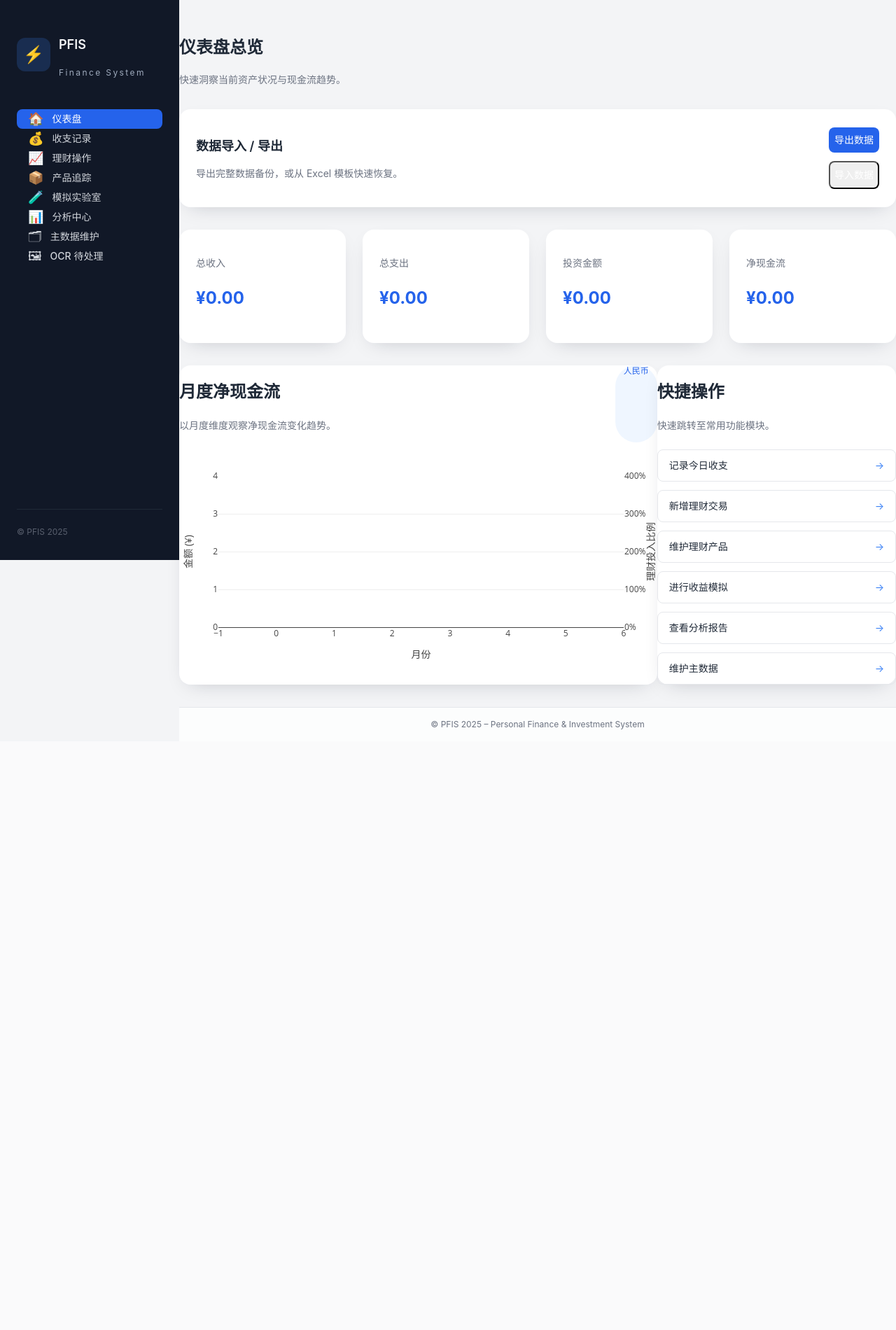
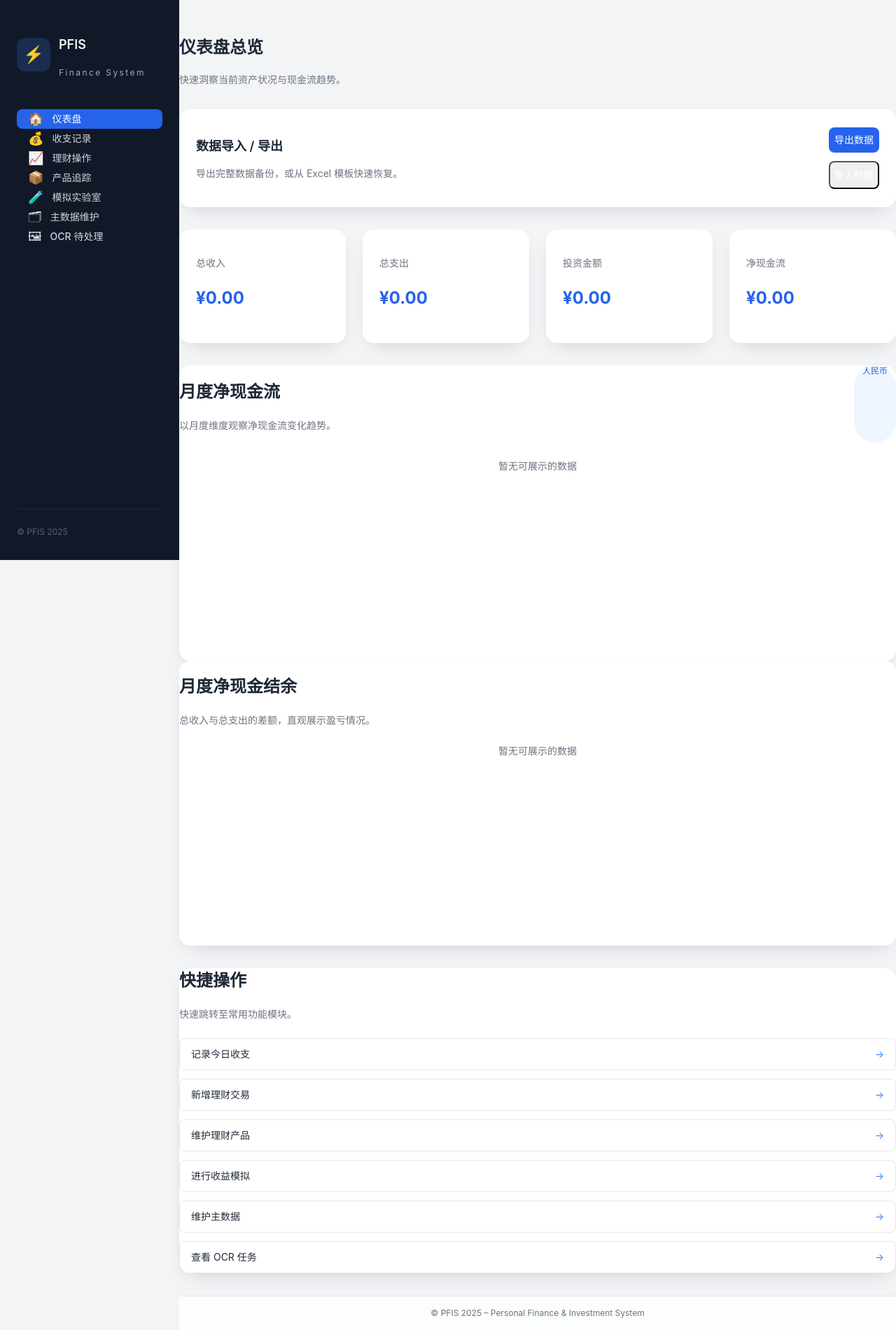
Before and after one commit to gzxsprite-cmd/PFIS, a FastAPI app: page / in a window 1280 px wide. Shown: the whole page at 70% size. Before the commit the page ends 1042 px from the top, so only its background shows below. Run offline with FastAPI, Linux system fonts and the light colour scheme; data comes from the database, SQL or seed files in the repository; data that the repository does not hold is empty; some libraries are stand-ins or nearby versions.

Commit message:
Consolidate analytics into dashboard

```diff
--- a/app/main.py
+++ b/app/main.py
@@ -6,7 +6,6 @@ from fastapi import FastAPI
 from fastapi.staticfiles import StaticFiles
 from .db_init import init_db
 from .routers import (
-    analytics,
     cash_flow,
     dashboard,
     data_tools,
@@ -26,7 +25,6 @@ app.include_router(investment_log.router)
 app.include_router(product_tracker.router)
 app.include_router(master_data.router)
 app.include_router(simulation_lab.router)
-app.include_router(analytics.router)
 app.include_router(ocr_pending.router)
 app.include_router(data_tools.router)
 
--- a/app/routers/__init__.py
+++ b/app/routers/__init__.py
@@ -1,5 +1,4 @@
 from . import (
-    analytics,
     cash_flow,
     dashboard,
     data_tools,
@@ -11,7 +10,6 @@ from . import (
 )
 
 __all__ = [
-    "analytics",
     "cash_flow",
     "dashboard",
     "data_tools",
--- a/app/templates/base.html
+++ b/app/templates/base.html
@@ -29,7 +29,6 @@
       {"label": "理财操作", "href": "/investment", "icon": "📈"},
       {"label": "产品追踪", "href": "/product_tracker/products", "icon": "📦"},
       {"label": "模拟实验室", "href": "/simulation", "icon": "🧪"},
-      {"label": "分析中心", "href": "/analytics", "icon": "📊"},
       {"label": "主数据维护", "href": "/master_data", "icon": "🗂"},
       {"label": "OCR 待处理", "href": "/ocr", "icon": "🖼"},
     ] %}
--- a/app/templates/dashboard.html
+++ b/app/templates/dashboard.html
@@ -48,8 +48,8 @@
       <p class="text-2xl font-bold text-blue-600">¥{{ '%.2f'|format(summary.net_cash) }}</p>
     </div>
   </div>
-  <div class="grid grid-cols-1 gap-8 xl:grid-cols-3">
-    <div class="bg-white rounded-2xl shadow-md p-8 space-y-6 xl:col-span-2">
+  <div class="grid grid-cols-1 gap-8 xl:grid-cols-2">
+    <div class="bg-white rounded-2xl shadow-md p-8 space-y-6">
       <div class="flex flex-col gap-3 md:flex-row md:items-start md:justify-between">
         <div class="space-y-1">
           <h2 class="text-xl font-semibold text-gray-800">月度净现金流</h2>
@@ -61,10 +61,18 @@
     </div>
     <div class="bg-white rounded-2xl shadow-md p-8 space-y-6">
       <div class="space-y-1">
+        <h2 class="text-xl font-semibold text-gray-800">月度净现金结余</h2>
+        <p class="text-sm text-gray-500">总收入与总支出的差额，直观展示盈亏情况。</p>
+      </div>
+      <div id="dashboard-netcash" class="h-72"></div>
+    </div>
+  </div>
+  <div class="bg-white rounded-2xl shadow-md p-8 space-y-6">
+    <div class="space-y-1">
       <h2 class="text-xl font-semibold text-gray-800">快捷操作</h2>
       <p class="text-sm text-gray-500">快速跳转至常用功能模块。</p>
     </div>
-      <div class="space-y-3 text-sm">
+    <div class="grid grid-cols-1 gap-3 text-sm sm:grid-cols-2">
       <a href="/cash_flow" class="flex items-center justify-between rounded-lg border border-gray-200 px-4 py-3 transition hover:border-blue-300 hover:bg-blue-50">
         <span>记录今日收支</span>
         <span class="text-blue-500">→</span>
@@ -81,15 +89,14 @@
         <span>进行收益模拟</span>
         <span class="text-blue-500">→</span>
       </a>
-        <a href="/analytics" class="flex items-center justify-between rounded-lg border border-gray-200 px-4 py-3 transition hover:border-blue-300 hover:bg-blue-50">
-          <span>查看分析报告</span>
-          <span class="text-blue-500">→</span>
-        </a>
       <a href="/master_data" class="flex items-center justify-between rounded-lg border border-gray-200 px-4 py-3 transition hover:border-blue-300 hover:bg-blue-50">
         <span>维护主数据</span>
         <span class="text-blue-500">→</span>
       </a>
-      </div>
+      <a href="/ocr" class="flex items-center justify-between rounded-lg border border-gray-200 px-4 py-3 transition hover:border-blue-300 hover:bg-blue-50">
+        <span>查看 OCR 任务</span>
+        <span class="text-blue-500">→</span>
+      </a>
     </div>
   </div>
 </section>
@@ -97,6 +104,11 @@
   window.PFISPlotlyReady(function () {
     const data = {{ monthly | tojson }};
     const months = data.map((row) => row.month);
+    if (!data.length) {
+      document.getElementById('dashboard-cashflow').innerHTML = '<div class="flex h-full items-center justify-center text-sm text-gray-500">暂无可展示的数据</div>';
+      document.getElementById('dashboard-netcash').innerHTML = '<div class="flex h-full items-center justify-center text-sm text-gray-500">暂无可展示的数据</div>';
+      return;
+    }
     const incomeBar = {
       x: months,
       y: data.map((row) => row.income),
@@ -150,6 +162,32 @@
       displayModeBar: false,
       responsive: true,
     });
+
+    const netContainer = document.getElementById('dashboard-netcash');
+    const netValues = data.map((row) => row.income - row.expense);
+    Plotly.newPlot(
+      netContainer,
+      [
+        {
+          x: months,
+          y: netValues,
+          type: 'bar',
+          marker: {
+            color: netValues.map((value) => (value >= 0 ? '#22c55e' : '#ef4444')),
+          },
+          hovertemplate: '净现金流: ¥%{y:.2f}<extra></extra>',
+        },
+      ],
+      {
+        margin: { t: 24, r: 24, b: 48, l: 56 },
+        template: 'plotly_white',
+        paper_bgcolor: 'transparent',
+        plot_bgcolor: 'transparent',
+        yaxis: { title: '净现金流 (¥)', zeroline: true },
+        xaxis: { title: '月份' },
+      },
+      { displayModeBar: false, responsive: true },
+    );
   });
 </script>
 {% endblock %}
```
Also changed, not shown: app/routers/analytics.py (deleted, +0 -34 lines), app/templates/analytics.html (deleted, +0 -61 lines), README.md. Lines whose indentation alone changed are shown as unchanged.
